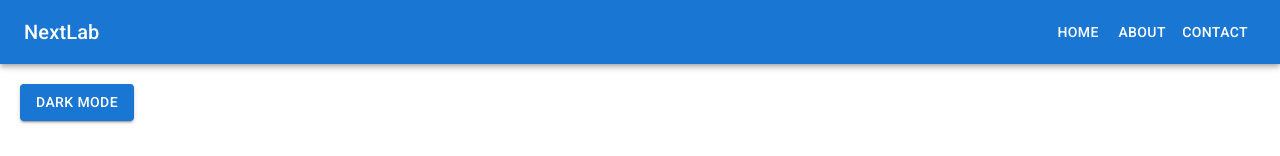
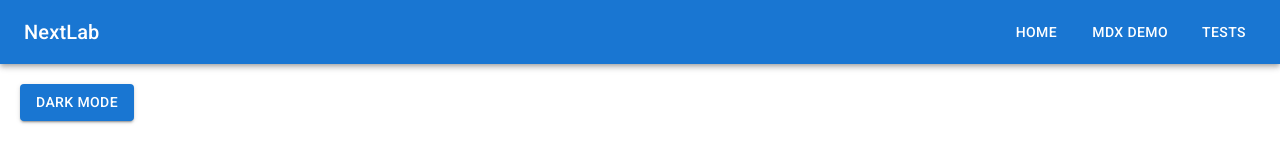
Before and after one commit to zerlix/NextLab, a Next.js app: page / in a window 1280 px wide. Shown: the top 156 px of the page. Built offline with nearby package versions, Linux system fonts and the light colour scheme.

Commit message:
modified:   src/components/Navbar.js

```diff
--- a/src/components/Navbar.js
+++ b/src/components/Navbar.js
@@ -1,13 +1,21 @@
 import React, { useState } from "react";
+import PropTypes from 'prop-types';
 import { AppBar, Toolbar, IconButton, Menu, MenuItem, Typography, Button, Box, useMediaQuery } from "@mui/material";
 import MenuIcon from "@mui/icons-material/Menu";
 import { useTheme } from "@mui/material/styles";
 
-function App() {
+// Liste der Navigationslinks mit Titel und Pfad
+const navigationLinks = [
+  { title: 'Home', path: '/' },
+  { title: 'MDX Demo', path: '/howtos/ngnix' },
+  { title: 'Tests', path: '/test' }
+];
+
+function Navbar({ title = "NextLab" }) {
   // State, um das Ankerelement für das Menü zu verfolgen
   const [anchorEl, setAnchorEl] = useState(null);
 
-  // Theme und MediaQuery für die Gerätegröße
+  // Theme und MediaQuery, um zu überprüfen, ob die Ansicht mobil ist
   const theme = useTheme();
   const isMobile = useMediaQuery(theme.breakpoints.down("sm"));
 
@@ -26,9 +34,9 @@ function App() {
       {/* AppBar oben auf der Seite */}
       <AppBar position="static">
         <Toolbar>
-          {/* Titel der App */}
+          {/* Titel der App, linksbündig */}
           <Typography variant="h6" component="div" sx={{ flexGrow: 1 }}>
-            NextLab
+            {title}
           </Typography>
 
           {isMobile ? (
@@ -43,30 +51,45 @@ function App() {
             </IconButton>
           ) : (
             // Links nur auf Desktop-Geräten anzeigen
-            <Box edge='end'>
-              <Button color="inherit">Home</Button>
-              <Button color="inherit">About</Button>
-              <Button color="inherit">Contact</Button>
+            <Box sx={{ display: 'flex', gap: 2 }}>
+              {navigationLinks.map((link) => (
+                <Button
+                  key={link.path} // Eindeutiger Schlüssel für jedes Element
+                  color="inherit"
+                  href={link.path} // Zielpfad des Links
+                >
+                  {link.title}
+                </Button>
+              ))}
             </Box>
           )}
-
-
         </Toolbar>
       </AppBar>
 
-      {/* Dropdown-Menü, das erscheint, wenn das Hamburger-Menü geklickt wird */}
+      {/* Dropdown-Menü, das auf mobilen Geräten erscheint */}
       <Menu
         anchorEl={anchorEl} // Positioniert das Menü am Ankerelement
         open={Boolean(anchorEl)} // Öffnet das Menü, wenn anchorEl nicht null ist
         onClose={handleMenuClose} // Schließt das Menü, wenn außerhalb geklickt wird
       >
-        {/* Einzelne Menüeinträge */}
-        <MenuItem onClick={handleMenuClose}>Home</MenuItem>
-        <MenuItem onClick={handleMenuClose}>About</MenuItem>
-        <MenuItem onClick={handleMenuClose}>Contact</MenuItem>
+        {navigationLinks.map((link) => (
+          <MenuItem
+            key={link.path} // Eindeutiger Schlüssel für jedes Element
+            onClick={handleMenuClose} // Menü schließen, wenn ein Eintrag geklickt wird
+            component="a"
+            href={link.path} // Zielpfad des Links
+          >
+            {link.title}
+          </MenuItem>
+        ))}
       </Menu>
     </>
   );
 }
 
-export default App;
+// Proptypes für die Komponente
+Navbar.propTypes = {
+  title: PropTypes.string // Der Titel der App, optional
+};
+
+export default Navbar;
```
